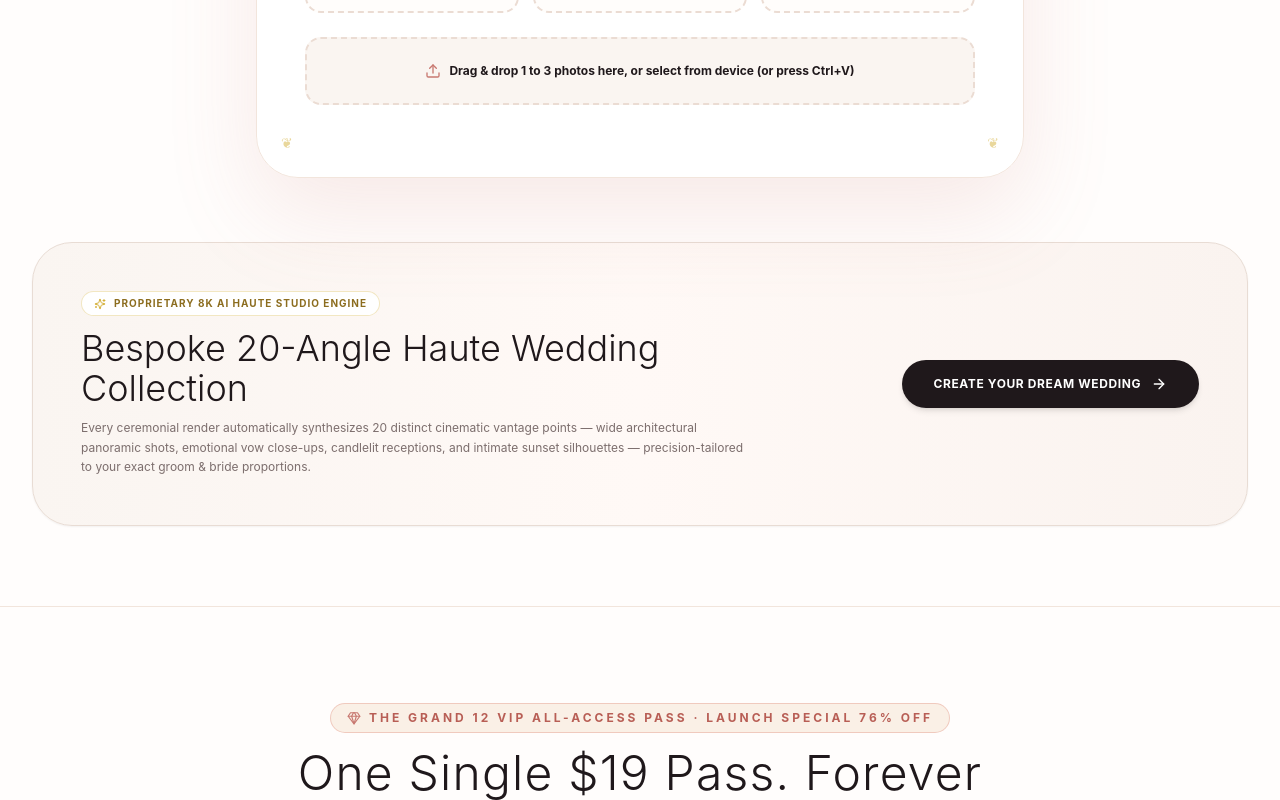
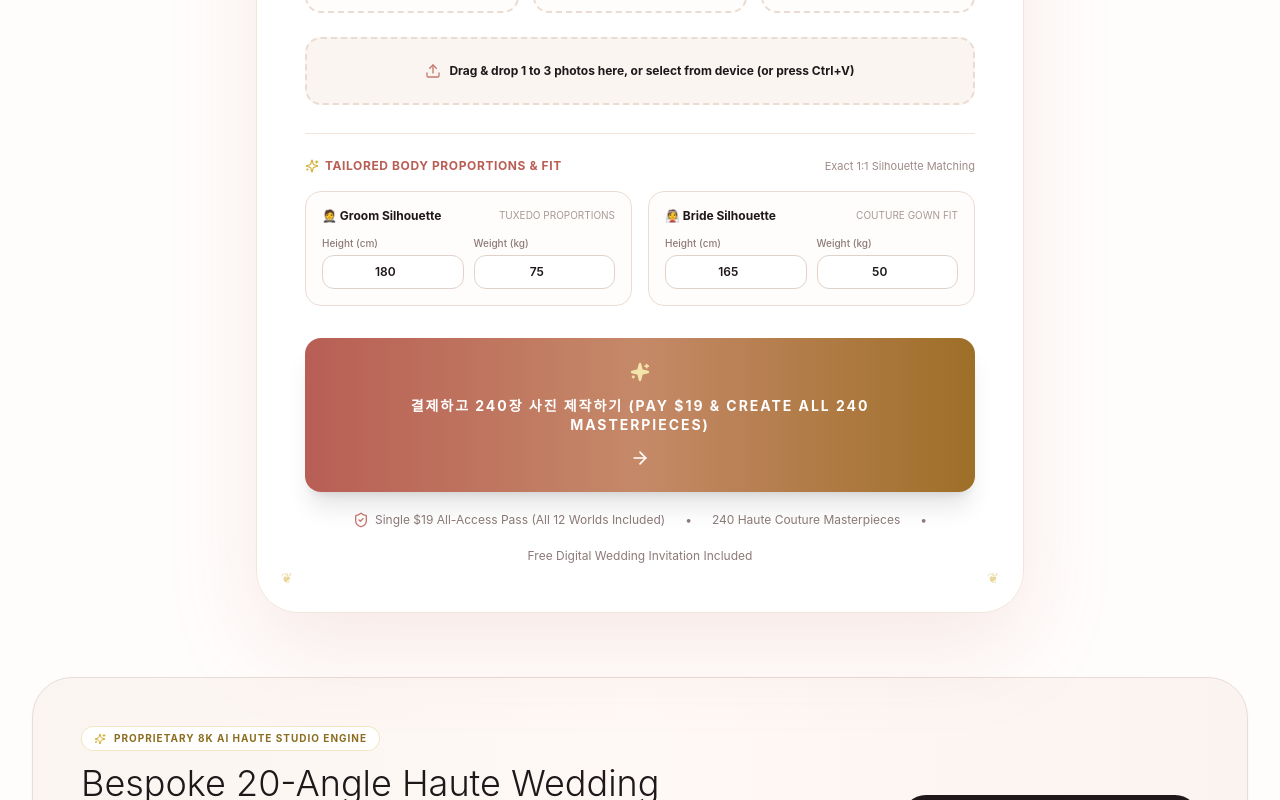
Before and after one commit to yjongsung1211-sys/stayhelper, a Next.js app: page /weddinghelper in a window 1280 px wide. Shown: the part 960-1760 px from the top of the page. Built offline with nearby package versions, Linux system fonts and the light colour scheme; a web font is replaced by a local one.

Commit message:
feat(weddinghelper): hide View 240 button and place prominent '결제하고 240장 사진 제작하기' button right under photo upload

```diff
--- a/app/weddinghelper/page.tsx
+++ b/app/weddinghelper/page.tsx
@@ -1334,6 +1334,126 @@ export default function WeddingHelperPage() {
               </div>
             </div>
           )}
+
+          {/* Precision Couple Height & Weight Proportions */}
+          <div className="mt-7 pt-6 border-t border-[#F2E5DC] text-left font-sans">
+            <div className="flex items-center justify-between mb-4">
+              <span className="text-xs font-bold uppercase tracking-wider text-[#B85E55] flex items-center gap-1.5">
+                <Sparkles className="w-3.5 h-3.5 text-[#D4AF37]" />
+                Tailored Body Proportions & Fit
+              </span>
+              <span className="text-[11px] text-[#9E8B88]">
+                Exact 1:1 Silhouette Matching
+              </span>
+            </div>
+
+            <div className="grid grid-cols-1 sm:grid-cols-2 gap-4">
+              {/* Groom Proportions */}
+              <div className="p-4 rounded-2xl bg-[#FFFDFB] border border-[#EBDCD3] space-y-3">
+                <div className="flex items-center justify-between">
+                  <span className="text-xs font-bold text-[#1F181B] flex items-center gap-1.5">
+                    🤵 Groom Silhouette
+                  </span>
+                  <span className="text-[10px] text-[#A89895] uppercase">Tuxedo Proportions</span>
+                </div>
+                <div className="grid grid-cols-2 gap-2.5">
+                  <div>
+                    <label className="text-[10px] text-[#8C7A78] block mb-1 font-medium">Height (cm)</label>
+                    <input
+                      type="number"
+                      value={groomHeight}
+                      onChange={e => setGroomHeight(e.target.value)}
+                      placeholder="180"
+                      className="w-full py-2 px-3 rounded-xl border border-[#E0D2CB] text-xs font-semibold text-[#1F181B] focus:outline-none focus:border-[#C87870] bg-white text-center"
+                    />
+                  </div>
+                  <div>
+                    <label className="text-[10px] text-[#8C7A78] block mb-1 font-medium">Weight (kg)</label>
+                    <input
+                      type="number"
+                      value={groomWeight}
+                      onChange={e => setGroomWeight(e.target.value)}
+                      placeholder="75"
+                      className="w-full py-2 px-3 rounded-xl border border-[#E0D2CB] text-xs font-semibold text-[#1F181B] focus:outline-none focus:border-[#C87870] bg-white text-center"
+                    />
+                  </div>
+                </div>
+              </div>
+
+              {/* Bride Proportions */}
+              <div className="p-4 rounded-2xl bg-[#FFFDFB] border border-[#EBDCD3] space-y-3">
+                <div className="flex items-center justify-between">
+                  <span className="text-xs font-bold text-[#1F181B] flex items-center gap-1.5">
+                    👰 Bride Silhouette
+                  </span>
+                  <span className="text-[10px] text-[#A89895] uppercase">Couture Gown Fit</span>
+                </div>
+                <div className="grid grid-cols-2 gap-2.5">
+                  <div>
+                    <label className="text-[10px] text-[#8C7A78] block mb-1 font-medium">Height (cm)</label>
+                    <input
+                      type="number"
+                      value={brideHeight}
+                      onChange={e => setBrideHeight(e.target.value)}
+                      placeholder="165"
+                      className="w-full py-2 px-3 rounded-xl border border-[#E0D2CB] text-xs font-semibold text-[#1F181B] focus:outline-none focus:border-[#C87870] bg-white text-center"
+                    />
+                  </div>
+                  <div>
+                    <label className="text-[10px] text-[#8C7A78] block mb-1 font-medium">Weight (kg)</label>
+                    <input
+                      type="number"
+                      value={brideWeight}
+                      onChange={e => setBrideWeight(e.target.value)}
+                      placeholder="50"
+                      className="w-full py-2 px-3 rounded-xl border border-[#E0D2CB] text-xs font-semibold text-[#1F181B] focus:outline-none focus:border-[#C87870] bg-white text-center"
+                    />
+                  </div>
+                </div>
+              </div>
+            </div>
+          </div>
+
+          {/* 🌟 결제하고 240장 사진 제작하는 메인 버튼 */}
+          <button
+            type="button"
+            id="create-masterpiece-main-btn"
+            onClick={() => {
+              setSelectedPlan('grand');
+              if (user?.isVip) {
+                handleGenerateWedding();
+              } else {
+                setIsCheckoutOpen(true);
+              }
+            }}
+            disabled={isGenerating}
+            className={`mt-8 w-full py-5 sm:py-6 px-6 sm:px-10 rounded-2xl font-bold uppercase tracking-[0.14em] text-xs sm:text-sm flex items-center justify-center gap-3 sm:gap-4 transition shadow-xl active:scale-[0.99] cursor-pointer relative overflow-hidden group ${
+              isGenerating
+                ? 'bg-[#EAE2DC] text-[#9A8A87] cursor-not-allowed'
+                : 'bg-gradient-to-r from-[#B85E55] via-[#C58968] to-[#9E6F28] text-white hover:opacity-95 shadow-[0_12px_40px_rgba(184,94,85,0.45)]'
+            }`}
+          >
+            {isGenerating ? (
+              <div className="flex items-center justify-center gap-3">
+                <RefreshCw className="w-5 h-5 animate-spin text-white shrink-0" />
+                <span className="font-serif italic capitalize text-sm sm:text-base">{generationStep}</span>
+              </div>
+            ) : (
+              <div className="flex items-center justify-center gap-2.5 sm:gap-3.5 text-center flex-wrap">
+                <Sparkles className="w-4 h-4 sm:w-5 sm:h-5 fill-[#F3E5AB] text-[#F3E5AB] shrink-0" />
+                <span className="leading-snug">결제하고 240장 사진 제작하기 (Pay $19 &amp; Create All 240 Masterpieces)</span>
+                <ArrowRight className="w-4 h-4 sm:w-5 sm:h-5 text-white shrink-0 group-hover:translate-x-1 transition-transform" />
+              </div>
+            )}
+          </button>
+
+          <div className="mt-5 flex items-center justify-center gap-5 text-xs text-[#8C7A78] flex-wrap font-sans">
+            <span className="flex items-center gap-1.5"><ShieldCheck className="w-4 h-4 text-[#C87870]" /> Single $19 All-Access Pass (All 12 Worlds Included)</span>
+            <span>•</span>
+            <span>240 Haute Couture Masterpieces</span>
+            <span>•</span>
+            <span>Free Digital Wedding Invitation Included</span>
+          </div>
         </div>
 
         {/* The Haute Studio Reassurance Banner (Zero Prompt Leak) */}
@@ -1426,19 +1546,16 @@ export default function WeddingHelperPage() {
                 <span>Your $19 VIP Pass is Active!</span>
               </span>
               <div className="flex flex-col sm:flex-row gap-3 pt-2">
+                {/* Hidden per CEO instruction */}
                 <button
                   type="button"
                   onClick={() => {
-                    setVisualizedResult({
-                      imageUrl: currentTheme.heroImage,
-                      theme: currentTheme,
-                      products: currentTheme.products,
-                      venueBookingUrl: currentTheme.stayHelperRef || 'https://www.thestayhelper.com',
-                    });
+                    handleGenerateWedding();
                   }}
-                  className="flex-1 py-3.5 rounded-full bg-[#1F181B] text-[#D4AF37] border border-[#D4AF37]/50 hover:bg-black font-bold uppercase text-xs tracking-wider transition cursor-pointer"
+                  className="flex-1 py-3.5 rounded-full bg-gradient-to-r from-[#B85E55] via-[#C58968] to-[#9E6F28] text-white font-bold uppercase text-xs tracking-wider transition hover:opacity-95 cursor-pointer shadow-md flex items-center justify-center gap-2"
                 >
-                  View 240 Masterpiece Collection
+                  <Sparkles className="w-3.5 h-3.5 fill-[#F3E5AB] text-[#F3E5AB]" />
+                  <span>결제하고 240장 사진 제작하기</span>
                 </button>
                 <button
                   type="button"
```
